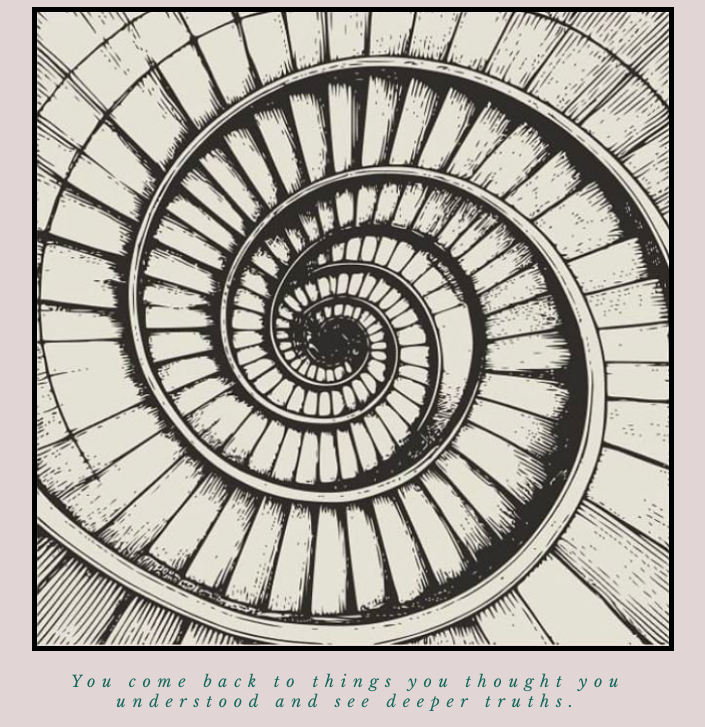
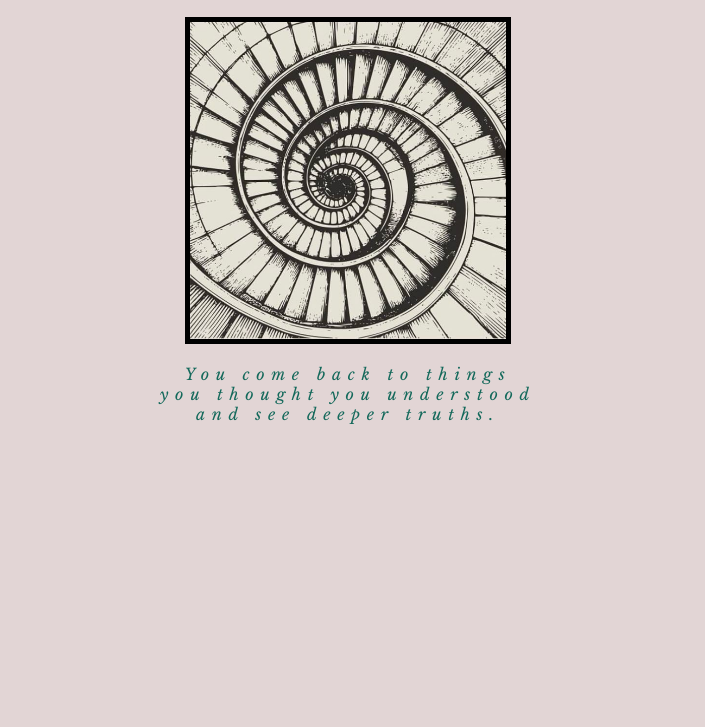
Before and after one commit to Methik-ops/motivational-picture, a plain HTML site: page index.html in a window 1280 px wide. Shown: the part 157-884 px from the top of the page, without its empty margins (292-997 px from the left). After the commit the page ends 800 px from the top, so only its background shows below. Drawn offline with nearby package versions, Linux system fonts and the light colour scheme.

Commit message:
Add files via upload

```diff
--- a/index.html
+++ b/index.html
@@ -27,12 +27,12 @@ But it must have the following features:
   </head>
   <body>
 
-    <div>
+    <div class="poster">
     <h1>Life is a spiral</h1>
 
     <h2>Not a straight line</h2>
     <img src="./assets/images/spiral.png">
-    <p>You  come back to things you thought you understood and see deeper truths.</p>
+    <p>You  come back to things <br />you thought you understood <br/>and see deeper truths.</p>
 
     </div>
   </body>
--- a/style.css
+++ b/style.css
@@ -15,11 +15,13 @@ h1 {
 
       }
 
+
 p  {
       font-family: "Libre Baskerville", serif;
       font-weight: 400;
       font-style: italic;
       letter-spacing: 5pt;
+
     }
 
 h2 {
@@ -35,10 +37,11 @@ div {
     width: 50%;
     margin-left: 25%;
     text-align: center;
+    margin-top: 50px;
 
 }
 
 img {
-    width: 100%;
+    width: 50%;
     border:solid 5px black;
 }
```
